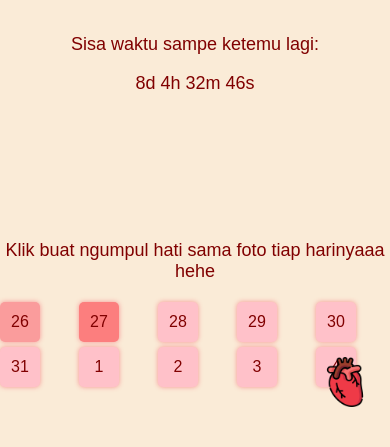
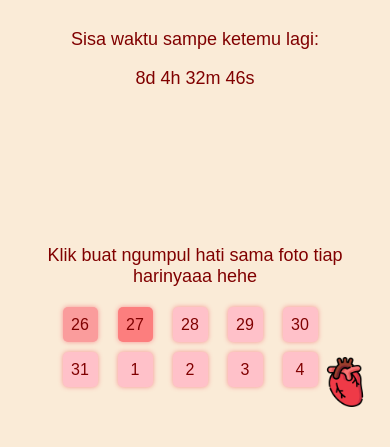
Before and after one commit to Murfygu/for-u, a plain HTML site: page index.html in a window 390 px wide. Shown: the part 417-864 px from the top of the page. Drawn offline with Linux system fonts and the light colour scheme.

Commit message:
Update style.css

```diff
--- a/style.css
+++ b/style.css
@@ -9,6 +9,14 @@ body{
     /* background-color: rgb(245, 199, 206); */
     background-color: rgb(250, 235, 215);
 }
+
+html, body {
+  max-width: 100%;
+  overflow-x: hidden;
+  margin: 0;
+  padding: 0;
+}
+
 
 h1{
     text-align: center;
@@ -33,6 +41,8 @@ h1{
     font-size: large;
     position: absolute;
     bottom: 40px;
+    /* position: relative; Ganti dari absolute
+    bottom: auto; */
 }
 
 .calendar {
@@ -148,10 +158,17 @@ h1{
     body {
         padding: 10px;
         font-size: 14px;
+        zoom: 0%;
     }
 
     h1 {
-        font-size: 2rem;
+        font-size: 1.75rem;
+    }
+
+    p{
+        max-width: 340px;
+        word-wrap: break-word;
+        white-space: normal;
     }
 
     .countdown-container {
@@ -161,13 +178,13 @@ h1{
 
     .calendar {
         display: grid;
-        grid-template-columns: repeat(5, 1fr); /* Buat grid 5 kolom */
-        gap: 5px;
+        grid-template-columns: repeat(5, 45px); /* Buat grid 5 kolom */
+        gap: 10px;
     }
 
     .day-box {
-        width: 40px;
-        height: 40px;
+        width: 35px;
+        height: 35px;
         font-size: 1rem;
     }
 
```
